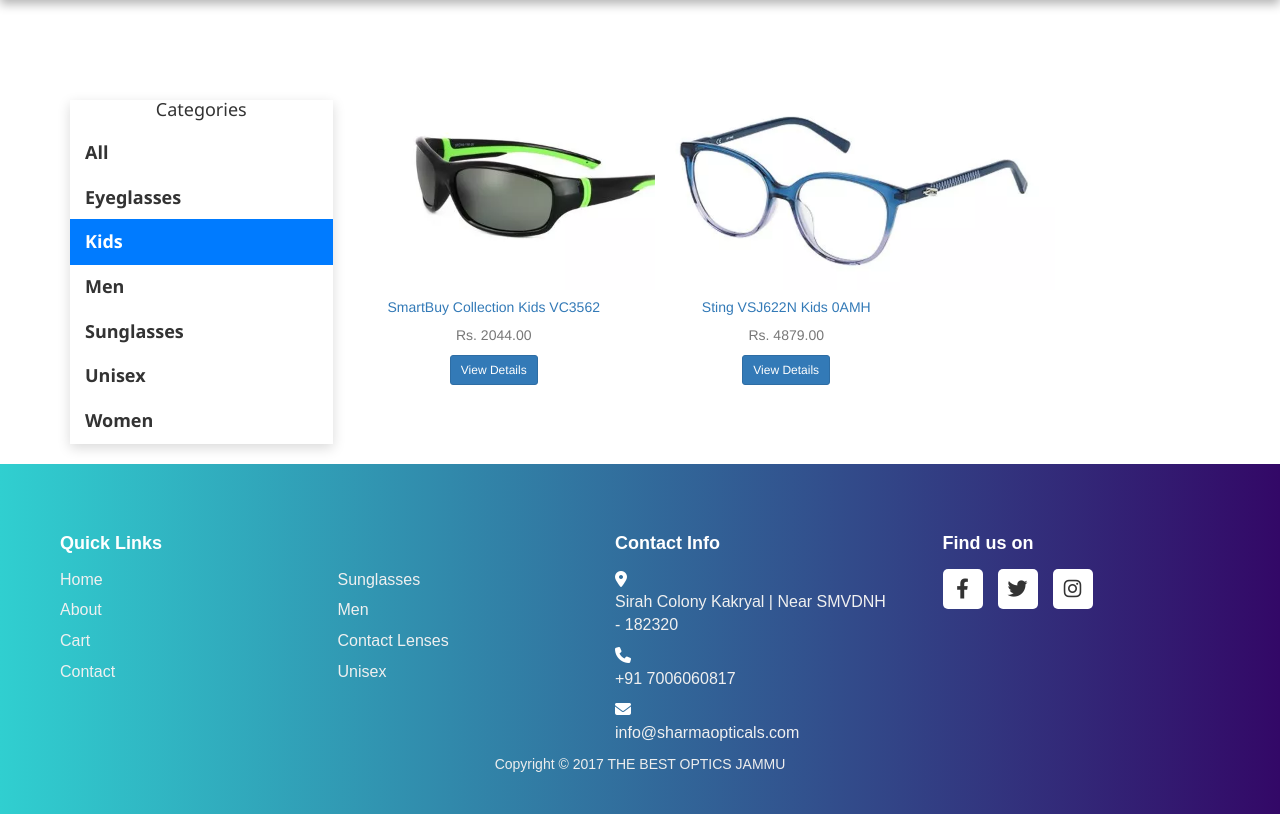
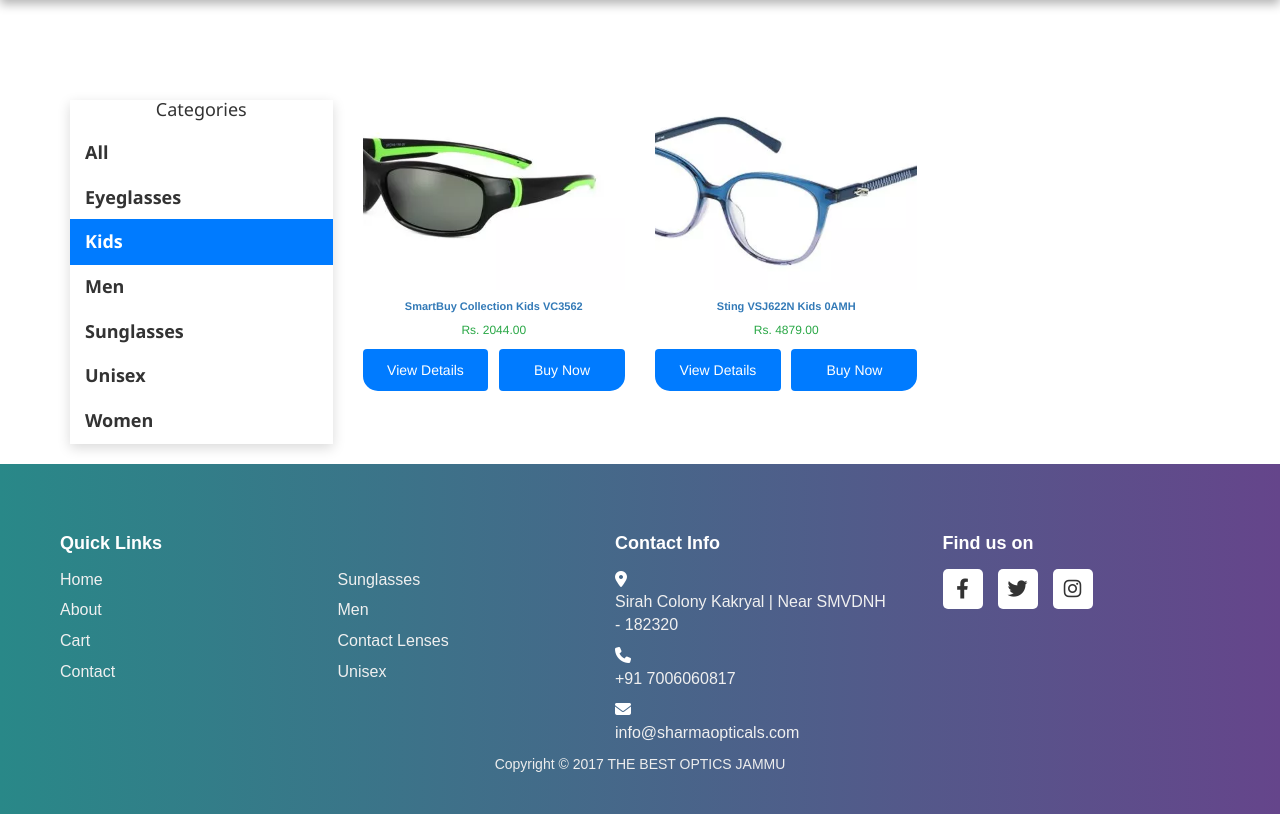
Before and after one commit to Priya04sharma/Optical_website, a Django app: a page that uses ecommerce/shop/templates/shop/footer.html in a window 1280 px wide. Shown: the part 60-874 px from the top of the page. Run offline with Django 3.2, Linux system fonts and the light colour scheme; data comes from the database, SQL or seed files in the repository; both versions use the stored data as it was after the commit; some libraries are stand-ins or nearby versions.

Commit message:
Button color

```diff
--- a/ecommerce/shop/templates/shop/footer.html
+++ b/ecommerce/shop/templates/shop/footer.html
@@ -8,7 +8,7 @@
 <style>
   /* Footer Styling */
   .footer {
-    background: linear-gradient(to right, #30CFD0, #330867); /* Corrected gradient */
+    background: linear-gradient(to right, #298888, #65458b); /* Corrected gradient */
     padding: 40px 0;
     font-family: Arial, sans-serif;
     font-size: 16px;
--- a/ecommerce/shop/templates/shop/herosection.html
+++ b/ecommerce/shop/templates/shop/herosection.html
@@ -158,8 +158,8 @@
         Includes designer frames + lenses. Select styles only. Discount applied to lenses.
       </p>
       <div class="hero-buttons">
-        <a href="#" class="shop-button">SHOP EYEWEAR</a>
-        <a href="#" class="discover-button">DISCOVER MORE</a>
+        <a href="{% url 'cart_detail' %}"  class="shop-button">SHOP EYEWEAR</a>
+        <a href="{% url 'shop:aboutdetails' %}" class="discover-button">DISCOVER MORE</a>
       </div>
     </div>
     <div class="right-scene" id="right-scene-text"></div>
--- a/ecommerce/shop/templates/shop/product/list.html
+++ b/ecommerce/shop/templates/shop/product/list.html
@@ -53,6 +53,67 @@
     .category-item.active .category-link {
         color: #fff !important;
     }
+
+    /* Product Card Improvements */
+    .product-card {
+        border: none;
+        transition: transform 0.3s ease, box-shadow 0.3s ease;
+        cursor: pointer;
+    }
+
+    .product-card:hover {
+        transform: translateY(-10px);
+        box-shadow: 0 6px 15px rgba(0, 0, 0, 0.15);
+    }
+
+    /* Product Buttons */
+    .btn-card {
+        width: 48%;
+        font-size: 14px;
+        padding: 10px 15px;
+        border-radius: 4px;
+    }
+
+    /* Apply the gradient background to buttons only */
+    .btn-view {
+        background-color: #007bff !important;
+        color: white;
+    }
+
+    .btn-buy {
+        background-color: #007bff !important;
+        color: white;
+    }
+
+    .btn-card:hover {
+        opacity: 0.85;
+    }
+
+    /* Button Container for spacing */
+    .btn-container {
+        display: flex;
+        justify-content: space-between;
+    }
+
+    /* Product Card Text */
+    .product-name {
+        font-size: 1.1rem;
+        font-weight: 600;
+    }
+
+    .product-price {
+        color: #28a745;
+        font-size: 1.2rem;
+        font-weight: 500;
+    }
+
+    /* Ensure the image fits well inside the container */
+    .card-img-top {
+        height: 200px; /* Adjust height */
+        object-fit: cover; /* Ensure proper cropping of image */
+        width: 100%; /* Ensure the image takes up full width */
+    }
+
 </style>
 
 <div class="container {% if category %} top-space {% else %} mt-5 {% endif %}">
@@ -79,19 +140,21 @@
             <div class="row">
                 {% for product in products %}
                 <div class="col-md-4 mb-4">
-                    <div class="card shadow-sm border-0 rounded">
+                    <div class="card product-card shadow-sm border-0 rounded">
                         <a href="{{ product.get_absolute_url }}">
                             <img src="{% if product.image %}{{ product.image.url }}{% else %}{% static 'img/default.jpg' %}{% endif %}"
                                  class="card-img-top"
-                                 alt="Product Image"
-                                 style="height: 200px; object-fit: cover;">
+                                 alt="Product Image">
                         </a>
                         <div class="card-body text-center">
-                            <h5 class="card-title">
-                                <a href="{{ product.get_absolute_url }}" class="text-decoration-none text-dark fw-bold">{{ product.name }}</a>
+                            <h5 class="product-name">
+                                <a href="{{ product.get_absolute_url }}" class="text-decoration-none text-dark">{{ product.name }}</a>
                             </h5>
-                            <p class="text-muted">Rs. {{ product.price }}</p>
-                            <a href="{{ product.get_absolute_url }}" class="btn btn-primary btn-sm">View Details</a>
+                            <p class="product-price">Rs. {{ product.price }}</p>
+                            <div class="btn-container">
+                                <a href="{{ product.get_absolute_url }}" class="btn btn-card btn-view">View Details</a>
+                                <a href="{% url 'cart_detail' %}" class="btn btn-card btn-buy">Buy Now</a>
+                            </div>
                         </div>
                     </div>
                 </div>
```
Also changed, not shown: ecommerce/db.sqlite3.
